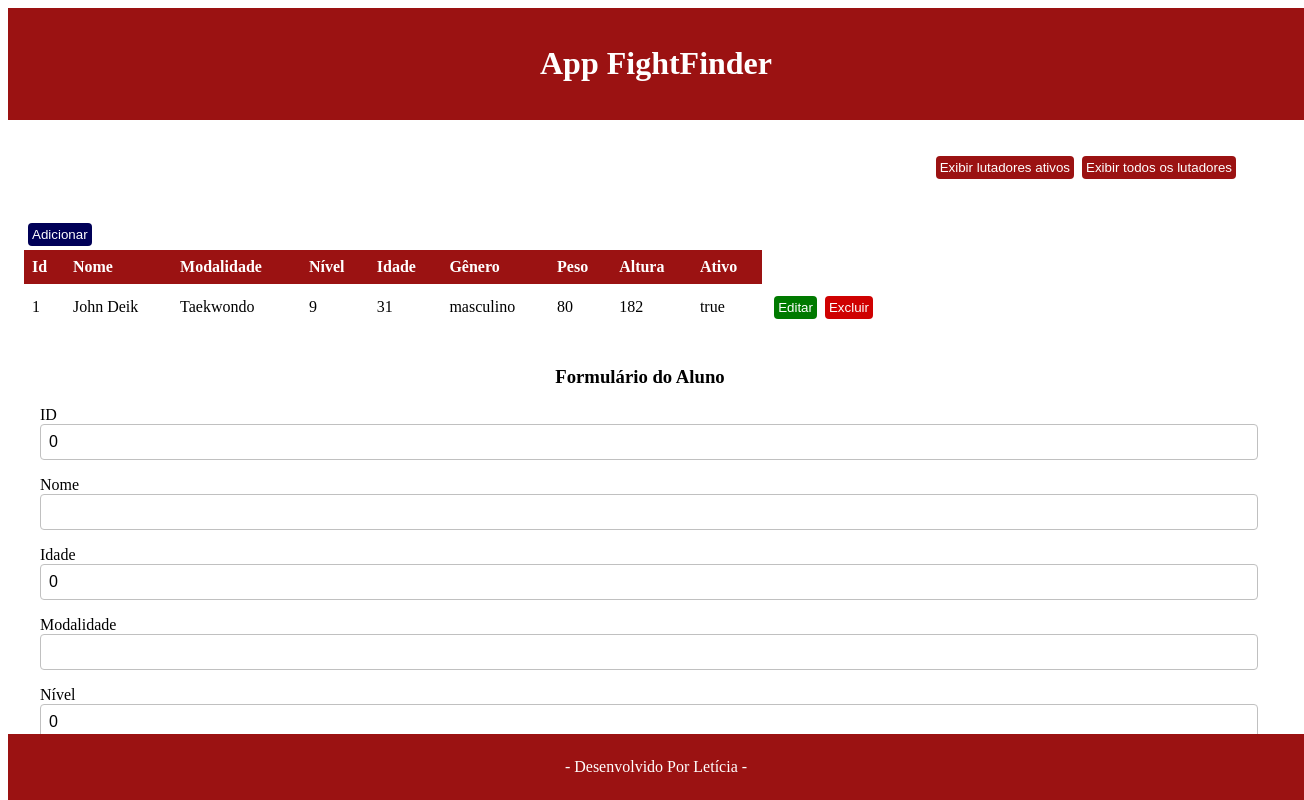
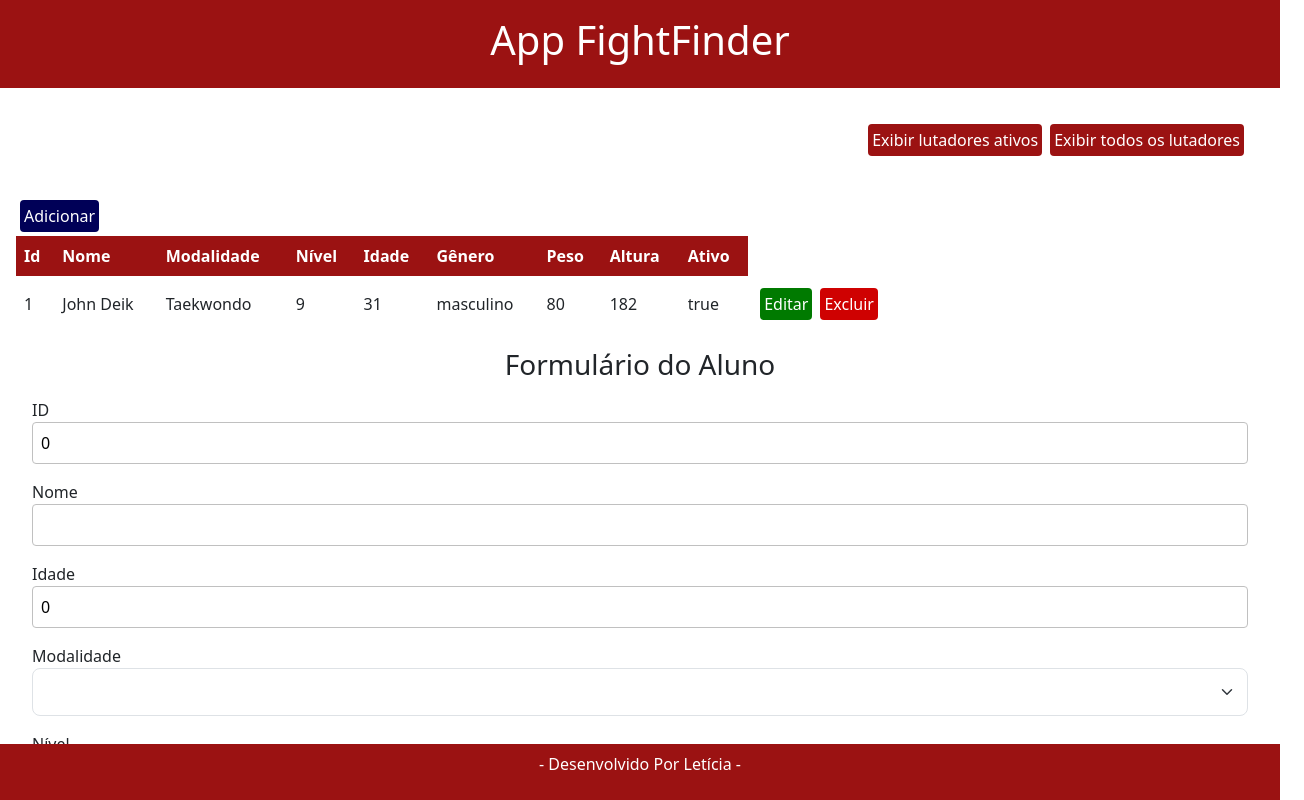
Before and after one commit to leticiazalasik/App-Fight-Finder---Projeto-TCC, an Angular app in the folder App-Fight-Finder-Projeto-TCC/: page / in a window 1280 px wide. Both pictures are taken after a click on the button "Adicionar". Shown: the top 800 px of the page, 1304 px wide, since content can reach past the window. Built offline with nearby package versions, Linux system fonts and the light colour scheme.

Commit message:
:construction: Feat (lutador-form html): Mudança do atributo modalidade e nível para select com Bootstrap.

```diff
--- a/App-Fight-Finder-Projeto-TCC/angular.json
+++ b/App-Fight-Finder-Projeto-TCC/angular.json
@@ -35,7 +35,8 @@
               "src/assets"
             ],
             "styles": [
-              "src/styles.css"
+              "src/styles.css",
+              "node_modules/bootstrap/dist/css/bootstrap.min.css"
             ],
             "scripts": [],
             "server": "src/main.server.ts",
--- a/App-Fight-Finder-Projeto-TCC/package.json
+++ b/App-Fight-Finder-Projeto-TCC/package.json
@@ -21,6 +21,7 @@
     "@angular/platform-server": "^17.2.0",
     "@angular/router": "^17.2.0",
     "@angular/ssr": "^17.2.1",
+    "bootstrap": "^5.3.3",
     "express": "^4.18.2",
     "rxjs": "~7.8.0",
     "tslib": "^2.3.0",
--- a/App-Fight-Finder-Projeto-TCC/src/app/components/lutador-form/lutador-form.component.html
+++ b/App-Fight-Finder-Projeto-TCC/src/app/components/lutador-form/lutador-form.component.html
@@ -18,14 +18,42 @@
 </div>
 
 <div>
-    <label for="modalidade">Modalidade</label>
-    <input type="text" id="modalidade" [(ngModel)]="lutadorEditado.modalidade">
+    <label for="nivel">Modalidade</label>
+    <select class="form-select form-select-lg mb-3" aria-label="Large select example" id="modalidade" [(ngModel)]="lutadorEditado.modalidade">
+        <option value="Taekwondo">Taekwondo</option>
+        <option value="Karatê">Karatê</option>
+        <option value="Jiu-jitsu">Jiu-jitsu</option>
+        <option value="Muay-Thai">Muay-Thai</option>
+        <option value="Outro">Outro</option>
+      </select>
 </div>
 
 <div>
+
     <label for="nivel">Nível</label>
-    <input type="text" id="nivel" [(ngModel)]="lutadorEditado.nivel">
-</div>
+    <select class="form-select form-select-lg mb-3" aria-label="Large select example" id="nivel" [(ngModel)]="lutadorEditado.nivel">
+        <option value="1">1</option>
+        <option value="2">2</option>
+        <option value="3">3</option>
+        <option value="4">4</option>
+        <option value="5">5</option>
+        <option value="6">6</option>
+        <option value="7">7</option>
+        <option value="8">8</option>
+        <option value="9">9</option>
+        <option value="10">10</option>
+        <option value="11">11</option>
+        <option value="12">12</option>
+        <option value="13">13</option>
+        <option value="14">14</option>
+        <option value="15">15</option>
+        <option value="16">16</option>
+        <option value="17">17</option>
+        <option value="18">18</option>
+        <option value="19">19</option>
+        <option value="20">20</option>
+
+      </select>
 
 <div>
     <label for="peso">Peso</label>
--- a/package.json
+++ b/package.json
@@ -2,4 +2,6 @@
   "dependencies": {
     "typescript": "^5.4.5"
   }
+
+
 }
```
Also changed, not shown: 1 other file (tests, documents, lock files or other folders).
